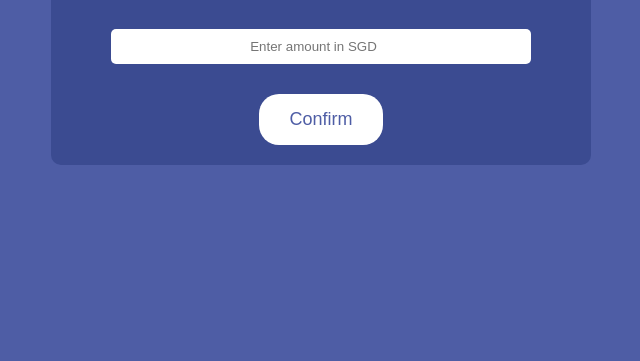
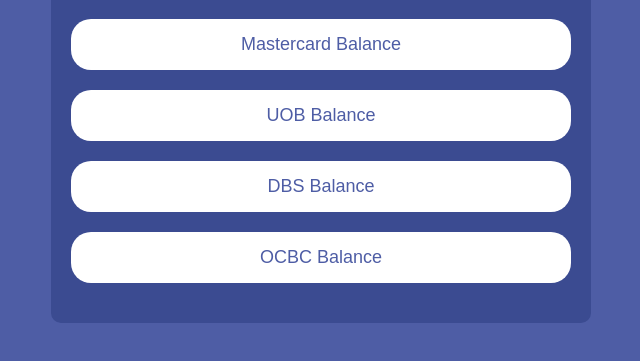
Before and after one commit to Spencerwong78/C369-GA-website, a plain HTML site: page top-up.html in a window 1280 px wide. Shown: the part 101-462 px from the top of the page, without its empty margins (319-959 px from the left). Drawn offline with Linux system fonts and the light colour scheme.

Commit message:
Commit 3

```diff
--- a/top-up.html
+++ b/top-up.html
@@ -20,6 +20,22 @@
             padding: 20px;
             border-radius: 10px;
         }
+        .top-up-option {
+            display: block;
+            margin: 20px 0;
+            padding: 15px 30px;
+            border: none;
+            border-radius: 20px;
+            background-color: #ffffff;
+            color: #4e5da5;
+            font-size: 18px;
+            cursor: pointer;
+            width: 100%;
+        }
+        .amount-input {
+            display: none;
+            margin: 20px 0;
+        }
         input[type="number"] {
             width: 80%;
             padding: 10px;
@@ -40,21 +56,28 @@
         }
     </style>
     <script>
+        function selectTopUpOption(option) {
+            document.getElementById('top-up-options').style.display = 'none';
+            document.getElementById('amount-input').style.display = 'block';
+            localStorage.setItem('topUpOption', option);
+        }
+
         function confirmTopUp() {
             const amount = parseFloat(document.getElementById('topUpAmount').value);
             const currentUser = localStorage.getItem('currentUser');
             const users = JSON.parse(localStorage.getItem('users'));
 
             if (amount && currentUser && users[currentUser]) {
-                users[currentUser].balances.main += amount;
+                const option = localStorage.getItem('topUpOption');
+                users[currentUser].cardBalances[option] += amount;
 
                 // Store transaction details
                 const date = new Date().toLocaleString();
-                users[currentUser].transactions.push({ date: date, details: `Topped up ${amount} SGD to available to spend` });
+                users[currentUser].transactions.push({ date: date, details: `Topped up ${amount} SGD to ${option}` });
 
                 localStorage.setItem('users', JSON.stringify(users));
 
-                alert('Amount ' + amount + ' SGD has been added to your available to spend balance.');
+                alert('Amount ' + amount + ' SGD has been added to your ' + option + ' balance.');
                 window.location.href = 'success.html';
             } else {
                 alert('Please enter an amount.');
@@ -65,7 +88,13 @@
 <body>
     <div class="container">
         <h1>Top Up</h1>
-        <div id="amount-input">
+        <div id="top-up-options">
+            <button class="top-up-option" onclick="selectTopUpOption('mastercard')">Mastercard Balance</button>
+            <button class="top-up-option" onclick="selectTopUpOption('uob')">UOB Balance</button>
+            <button class="top-up-option" onclick="selectTopUpOption('dbs')">DBS Balance</button>
+            <button class="top-up-option" onclick="selectTopUpOption('ocbc')">OCBC Balance</button>
+        </div>
+        <div id="amount-input" class="amount-input">
             <input type="number" id="topUpAmount" placeholder="Enter amount in SGD">
             <button onclick="confirmTopUp()">Confirm</button>
         </div>
```
